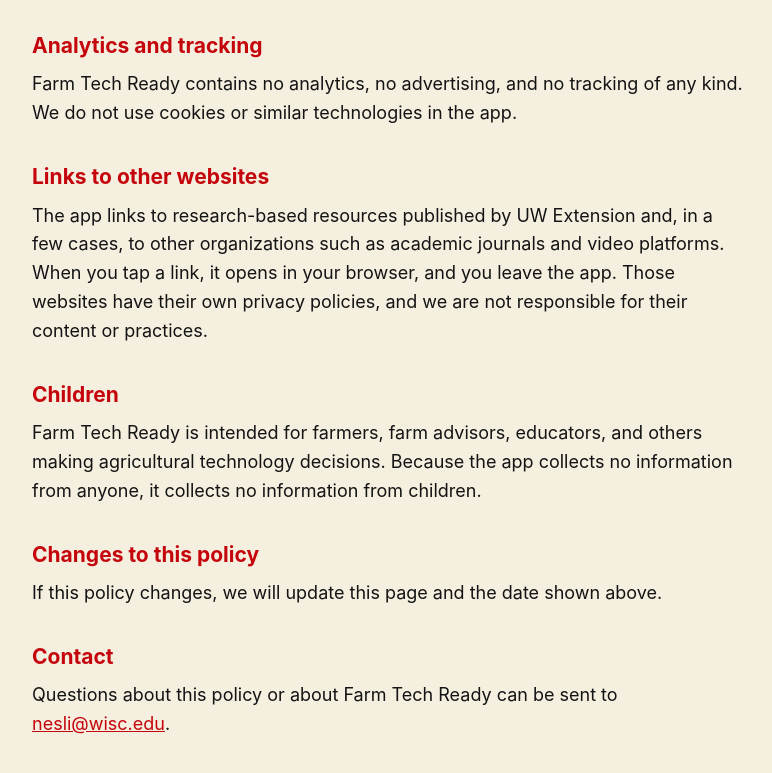
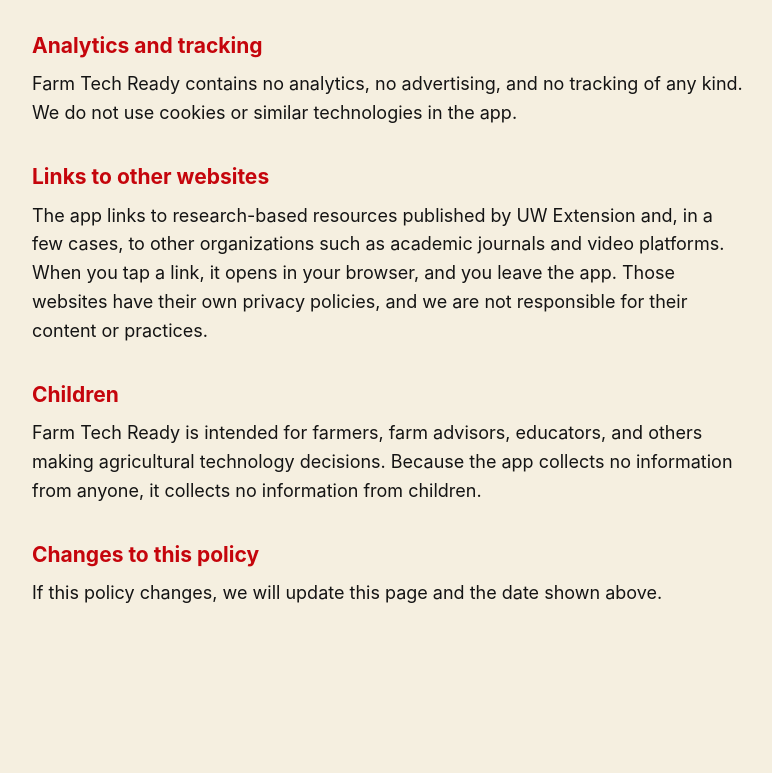
Before and after one commit to nesliakdeniz/technologyreadiness, a plain HTML site: page privacy.html in a window 1280 px wide. Shown: the part 518-1291 px from the top of the page, without its empty margins (252-1024 px from the left). After the commit the page ends 1204 px from the top, so only its background shows below. Drawn offline with Linux system fonts and the light colour scheme.

Commit message:
Update privacy.html

```diff
--- a/privacy.html
+++ b/privacy.html
@@ -101,10 +101,6 @@
   <h2>Changes to this policy</h2>
   <p>If this policy changes, we will update this page and the date shown above.</p>
 
-  <h2>Contact</h2>
-  <p>Questions about this policy or about Farm Tech Ready can be sent to
-  <a href="mailto:nesli@wisc.edu">nesli@wisc.edu</a>.</p>
-
 </div>
 </body>
 </html>
```
